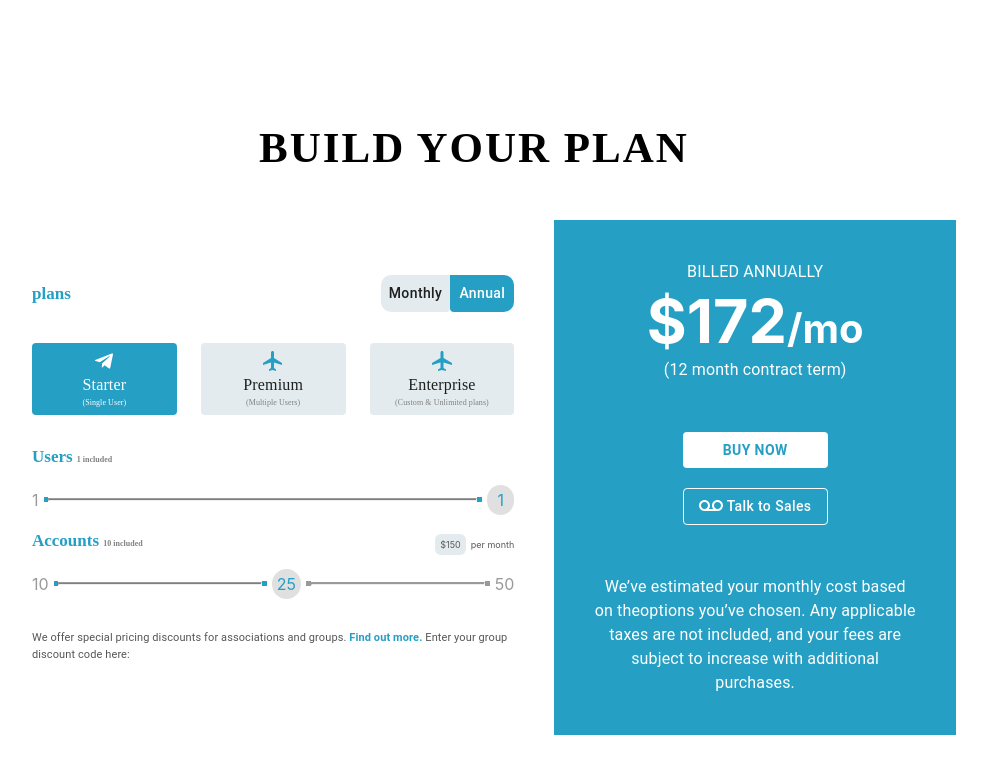
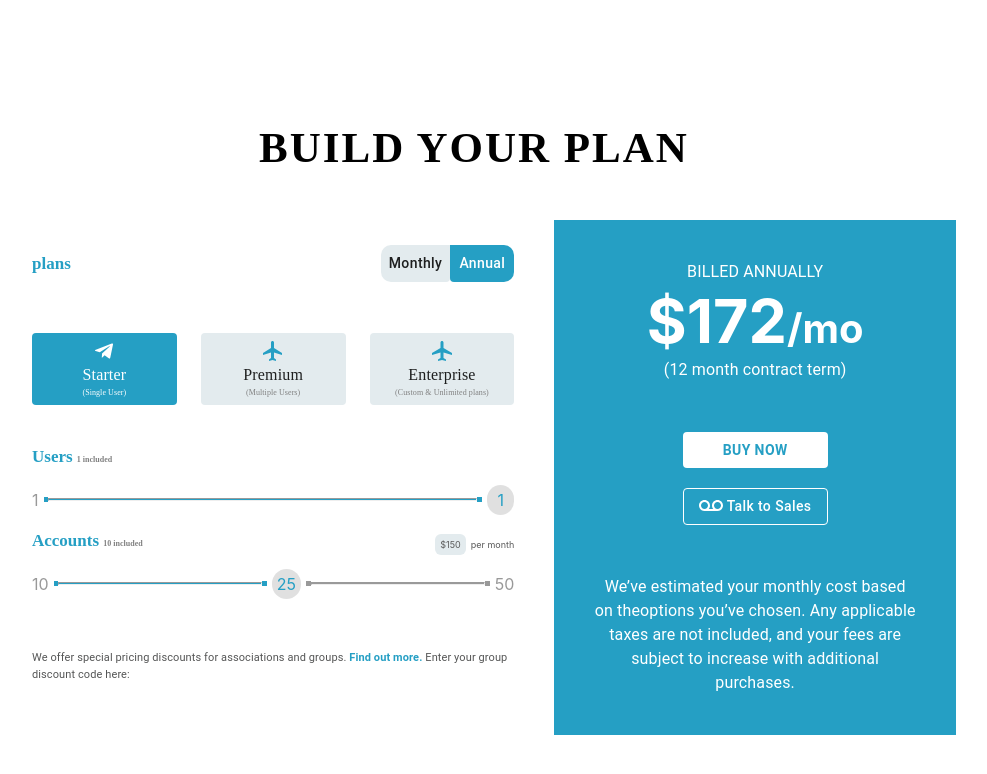
Before and after one commit to idea2life/proejct-management-react, a React (Create React App) app: page /plan in a window 1280 px wide. Shown: the top 774 px of the page, without its empty margins (166-1153 px from the left). Built offline with nearby package versions, Linux system fonts and the light colour scheme.

Commit message:
some update

```diff
--- a/src/views/Plan/index.js
+++ b/src/views/Plan/index.js
@@ -129,7 +129,7 @@ export default class Home extends React.Component {
                         justify="space-around"
                         alignItems="center"
                         >
-                        <Grid container item md={7} style={{height: '100%', padding: 40}}>
+                        <Grid container item md={7} style={{height: '100%', padding: '0 40px'}}>
                             <Grid container item xs={12} justify="space-between" alignItems="center">
                                 <Typography className = "dis-text">plans</Typography>
                                 <div style = {{ display : 'flex' }}>
@@ -198,12 +198,12 @@ export default class Home extends React.Component {
                                                 label="price"
                                                 variant="outlined"
                                                 size = "small"
-                                                style = {{ height: 40 }}
+                                                style = {{ height: 50 }}
                                             />
                                         </div>
                                         <div style = {{ display: 'flex', justifyContent: 'center', alignItems: 'center' }}>
                                             <div style = {{ textAlign: 'right' }}>
-                                                <p style = {{ color: 'cadetblue' }}>Don't have a code and would like a Unlimited plan option</p>
+                                                <p style = {{ color: 'cadetblue', fontSize: 14 }}>Don't have a code and would like a Unlimited plan option</p>
                                                 <p style = {{ color: '#259fc4', fontWeight: 'bold' }}>Talk to sales</p>
                                             </div>
                                             <VoicemailIcon style = {{ color: '#259fc4', fontSize: 80, marginLeft: 20 }}/>
```
